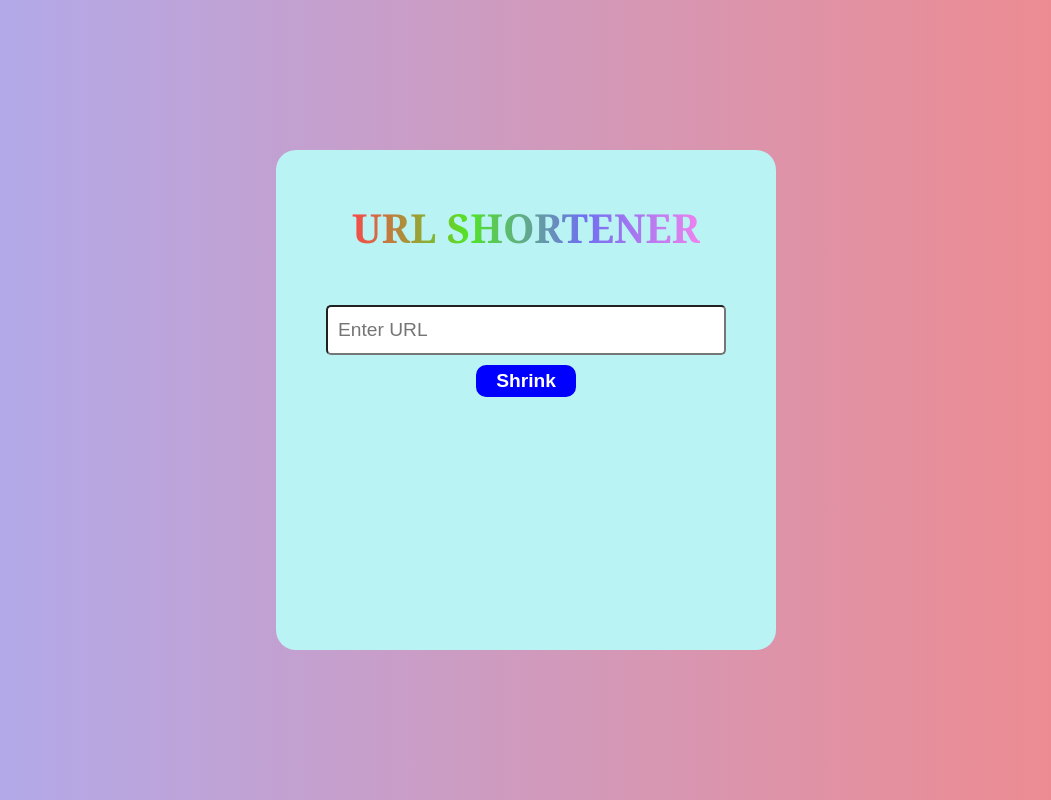
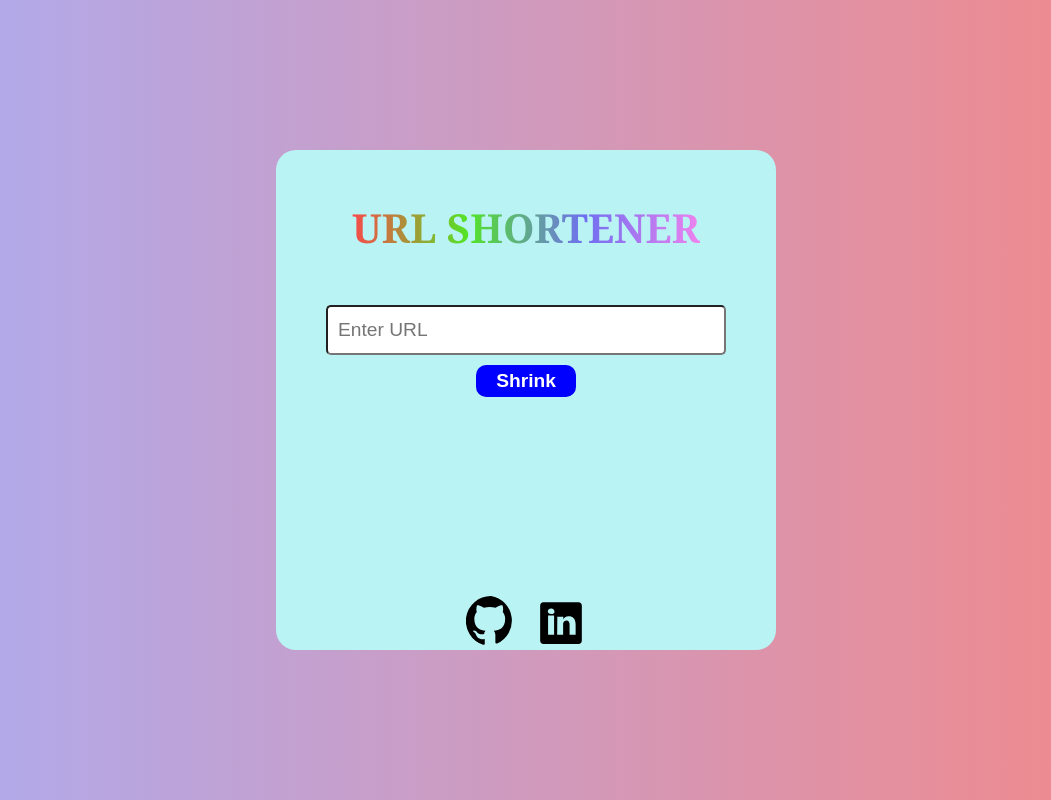
Before and after one commit to devesh-y/URL-Shortener, a React (Vite) app in the folder frontend/: page / in a window 1280 px wide. Shown: the whole page, without its empty margins (114-1165 px from the left). Built offline with nearby package versions, Linux system fonts and the light colour scheme.

Commit message:
links added

```diff
--- a/frontend/index.html
+++ b/frontend/index.html
@@ -2,13 +2,11 @@
 <html lang="en">
   <head>
     <meta charset="UTF-8" />
-    <link rel="icon" type="image/svg+xml" href="/vite.svg" />
     <meta name="viewport" content="width=device-width, initial-scale=1.0" />
     <title>URL Shortener</title>
   </head>
   <body >
     <div id="root"></div>
-
     <script type="module" src="/src/main.tsx"></script>
   </body>
 </html>
--- a/frontend/src/App.tsx
+++ b/frontend/src/App.tsx
@@ -2,47 +2,60 @@ import "./app.css"
 import React, { useState } from "react";
 
 function App() {
-  const WEBURL='sh-mlto.onrender.com'
-  const [textinput,setinput]=useState("");
-
-  const changetext=(e:React.ChangeEvent<HTMLInputElement>):void=>{
-    setinput(e.target.value);
-    (document.getElementById("output") as HTMLElement).innerText="";
-  }
-
-  const mysubmit=async (e:React.MouseEvent<HTMLButtonElement>)=>{
+    const website: string = 'sh-mlto.onrender.com'
+    const [textInput, setInput] = useState("");
+    const mySubmit = async (e: React.MouseEvent): Promise<void> => {
         e.preventDefault();
         console.log("clicked");
-
-        var fullurl=textinput;
-        const weburl=`https://`+WEBURL+`/shrinkit`;
-        var data=JSON.stringify({fullurl})
-        let obj={
-            method:'POST',
+        const webUrl = `https://` + website + `/shrinkit`;
+        const res = await fetch(webUrl, {
+            method: 'POST',
             headers: {
-                'Content-Type':'application/json'
+                'Content-Type': 'application/json'
             },
-            body:data
-        };
-        const res=await fetch(weburl,obj);
-        const finalurl:string=await res.text();
-        setinput("");
-        (document.getElementById("output") as HTMLElement).innerText=WEBURL+"/"+finalurl;
-        (document.getElementById("output") as HTMLElement).setAttribute("href","https://"+WEBURL+"/"+finalurl);
+            body: JSON.stringify({ textInput })
+        });
+        const finalUrl: string = await res.text();
+        setInput("");
+        (document.getElementById("output") as HTMLElement).innerText = website + "/" + finalUrl;
+        (document.getElementById("output") as HTMLElement).setAttribute("href", "https://" + website + "/" + finalUrl);
         console.log("completed");
 
-        return;
     }
 
     return (
         <>
+            <div id="container">
+                <p id="mytitletext">URL SHORTENER</p>
+                <form id="formbox">
+                    <input type="text" id="textinput" placeholder="Enter URL" value={textInput} onChange={(e): void => {
+                        setInput(e.target.value);
+                        (document.getElementById("output") as HTMLElement).innerText = "";
+                    }} />
+                    <button id="btn" onClick={mySubmit}>Shrink</button>
+                </form>
 
-        <div id="mytitletext">URL SHORTENER</div>
-        <form id="formbox">
-          <input type="text" id="textinput" placeholder="Enter URL" value={textinput} onInput={changetext} />
-          <button id="btn" onClick={mysubmit}>Shrink</button>
-        </form>
                 <a id="output" target="_blank"></a>
+                <div id="links">
+                    <a href="https://github.com/devesh-y" target="_blank">
+                        <svg id="devesh-y-github" xmlns="http://www.w3.org/2000/svg" width="24" height="24" viewBox="0 0 24 24">
+                            <path d="M12 0a12 12 0 0 0-3.8 23.4c.6.1.8-.2.8-.6v-2.2c-3.3.7-4-1.6-4-1.6-.5-1.3-1.2-1.7-1.2-1.7-1-.7.1-.7.1-.7 1.1.1 1.7 1.2 1.7 1.2 1 .8 2.5.6 3.1.4.1-.7.4-1.2.7-1.5-2.6-.3-5.4-1.3-5.4-5.8 0-1.3.5-2.4 1.2-3.2-.1-.3-.5-1.5.1-3.2 0 0 1-.3 3.3 1.2.9-.3 1.9-.4 2.8-.4s1.9.1 2.8.4c2.3-1.6 3.3-1.2 3.3-1.2.6 1.7.2 2.9.1 3.2.7.8 1.2 1.9 1.2 3.2 0 4.6-2.8 5.5-5.5 5.8.4.4.8 1.1.8 2.2v3.3c0 .4.3.7.8.6A12 12 0 0 0 12 0z" />
+                        </svg>
+                    </a>
+
+                    <a href="https://www.linkedin.com/in/devesh-y/" target="_blank">
+                        <svg id="devesh-y-linkedin" xmlns="http://www.w3.org/2000/svg" width="24" height="24" viewBox="0 0 24 24">
+                            <path d="M20.5 3h-17C2.673 3 2 3.673 2 4.5v17C2 22.327 2.673 23 3.5 23h17c.827 0 1.5-.673 1.5-1.5v-17C22 3.673 21.327 3 20.5 3zM8.681 18.657h-2.88V9.38h2.88v9.277zM7.24 8.69H7.22c-.959 0-1.558-.647-1.558-1.453C5.662 6.773 6.26 6 7.298 6c1.04 0 1.56.773 1.58 1.515c0 .806-.6 1.176-1.62 1.176zM19 18.657h-2.882v-4.856c0-1.186-.426-2-1.494-2c-.816 0-1.304.54-1.512 1.06-.078.194-.097.463-.097.733v5.06H10.22s.038-7.82 0-8.637h2.883v1.226c.387-.6 1.072-1.464 2.607-1.464c1.89 0 3.31 1.226 3.31 3.866V18.656z" />
+                        </svg>
+                    </a>
+
+
+
+                </div>
+
+
+            </div>
+
 
         </>
     )
--- a/frontend/src/app.css
+++ b/frontend/src/app.css
@@ -6,17 +6,24 @@
 body{
 
     background:linear-gradient(to right, rgb(172, 172, 242), rgb(243, 136, 136));
+
+}
+#root{
+    width: 100%;
+    min-height: 500px;
+    height: 100vh;
     display: flex;
     justify-content: center;
     align-items: center;
-    height: 100vh;
 }
-#root{
+#container{
     width: 500px;
+    height: 500px;
     border-radius:20px ;
     background-color: rgb(186, 243, 243);
-    height: 500px;
+    position: relative;
 }
+
 #mytitletext{
     width: fit-content;
     font-size: 2.5em;
@@ -63,3 +70,15 @@ body{
     margin: auto;
     margin-top: 50px;
 }
+#links{
+    width: 100%;
+    position: absolute;
+    bottom: 0;
+    display: flex;
+    justify-content: center;
+    gap: 20px;
+}
+#devesh-y-github,#devesh-y-linkedin{
+    width: 50px;
+    height: 50px;
+}
```
Lines whose indentation alone changed are shown as unchanged.
